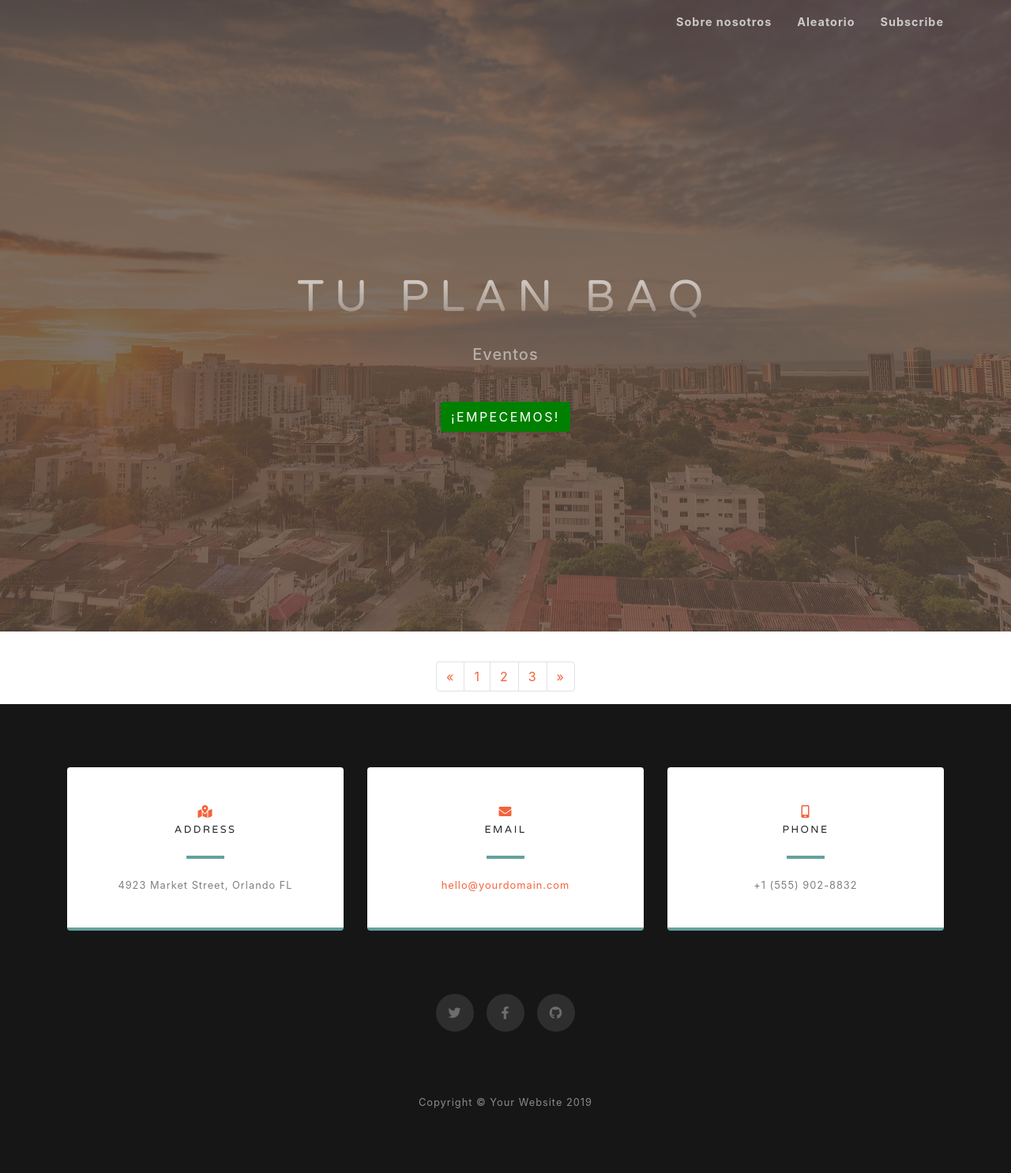
After one commit to vluribe/TUPLANBAQ, a PHP site: page /eventos_home.php in a window 1280 px wide. The commit adds this page. Shown: the whole page at 79% size. Run offline with PHP 8.4, Linux system fonts and the light colour scheme; data that the repository does not hold is empty.

Commit message:
muestra eventos

```diff
--- /dev/null
+++ b/eventos_home.php
@@ -0,0 +1,216 @@
+<?php
+if(isset($_GET['usuario'])){
+    $usuario = $_GET['usuario'];
+}else{
+    $usuario = "";
+}
+include('conexiongen.php');
+?>
+<!DOCTYPE html>
+<html lang="en">
+
+<head>
+
+  <meta charset="utf-8">
+  <meta name="viewport" content="width=device-width, initial-scale=1, shrink-to-fit=no">
+  <meta name="description" content="">
+  <meta name="author" content="">
+
+  <title>TU PLAN BAQ</title>
+
+  <!-- Bootstrap core CSS -->
+  <link href="vendor/bootstrap/css/bootstrap.min.css" rel="stylesheet">
+
+  <!-- Custom fonts for this template -->
+  <link href="vendor/fontawesome-free/css/all.min.css" rel="stylesheet">
+  <link href="https://fonts.googleapis.com/css?family=Varela+Round" rel="stylesheet">
+  <link href="https://fonts.googleapis.com/css?family=Nunito:200,200i,300,300i,400,400i,600,600i,700,700i,800,800i,900,900i" rel="stylesheet">
+
+  <!-- Custom styles for this template -->
+  <link href="css/grayscale.min.css" rel="stylesheet">
+  <link href="css/creative.css" rel="stylesheet">
+  <link href="css/owncss.css" rel="stylesheet">
+
+
+</head>
+<body id="page-top">
+
+  <!-- Navigation -->
+  <nav class="navbar navbar-expand-lg navbar-light fixed-top" id="mainNav">
+    <div class="container">
+      <button class="navbar-toggler navbar-toggler-right" type="button" data-toggle="collapse" data-target="#navbarResponsive" aria-controls="navbarResponsive" aria-expanded="false" aria-label="Toggle navigation">
+        Menu
+        <i class="fas fa-bars"></i>
+      </button>
+      <div class="collapse navbar-collapse" id="navbarResponsive">
+        <ul class="navbar-nav ml-auto">
+          <li class="nav-item">
+            <a class="nav-link js-scroll-trigger" href="#about">Sobre nosotros</a>
+          </li>
+          <li class="nav-item">
+            <a class="nav-link js-scroll-trigger" href="#aleatorio">Aleatorio</a>
+          </li>
+          <li class="nav-item">
+            <a class="nav-link js-scroll-trigger" href="#signup">Subscribe</a>
+          </li>
+        </ul>
+      </div>
+    </div>
+  </nav>
+
+  <!-- Header -->
+  <header class="masthead">
+    <div class="container d-flex h-100 align-items-center">
+      <div class="mx-auto text-center">
+        <h1 class="mx-auto my-0 text-uppercase">TU PLAN BAQ</h1>
+        <h2 class="text-white-50 mx-auto mt-2 mb-5">Eventos</h2>
+        <a href="#listaeventos" class="btn btn-primary js-scroll-trigger" style="background-color:green; border-color:green;">¡Empecemos!</a>
+      </div>
+    </div>
+  </header>
+  <!--Section lista eventos-->
+  <!-- Page Content -->
+<div class="container" id="listaeventos" style="padding-top:3%;">
+<?php
+//obtencion de datos de la tabla
+
+	// Check connection
+
+	if (!$conn) {
+    die("Connection failed: " . mysqli_connect_error());
+	} else {
+
+	$sql = "SELECT * FROM eventosbaq";
+	$resultado= $conn->query($sql);
+	if($resultado->num_rows >0){
+      while($row = $resultado->fetch_assoc()){
+        echo '
+        <div class="row">
+  <div class="col-md-7">
+    <a href="#">
+      <img class="img-fluid rounded mb-3 mb-md-0" src="'.$row["foto"].'" alt="">
+    </a>
+  </div>
+  <div class="col-md-5">
+    <h3 name="nombre" readonly>'.$row["nombre"].'</h3>
+    <p name="descripcion" readonly>'.$row["descripcion"].'</p>
+    <p>Direccion: '.$row["direccion"].'</p>
+    <p>Telefono: '.$row["telefono"].'</p>
+    <p>Empresa : '.$row["empresa"].'</p>
+    <a class="btn btn-primary" href="#" style="background-color:green; border-color:green;">Ver mas</a>
+  </div>
+</div>
+<hr>
+';
+      }
+    }
+
+  }
+
+      ?>
+
+
+<!-- Pagination -->
+<ul class="pagination justify-content-center">
+  <li class="page-item">
+    <a class="page-link" href="#" aria-label="Previous">
+      <span aria-hidden="true">&laquo;</span>
+      <span class="sr-only">Previous</span>
+    </a>
+  </li>
+  <li class="page-item">
+    <a class="page-link" href="#">1</a>
+  </li>
+  <li class="page-item">
+    <a class="page-link" href="#">2</a>
+  </li>
+  <li class="page-item">
+    <a class="page-link" href="#">3</a>
+  </li>
+  <li class="page-item">
+    <a class="page-link" href="#" aria-label="Next">
+      <span aria-hidden="true">&raquo;</span>
+      <span class="sr-only">Next</span>
+    </a>
+  </li>
+</ul>
+
+</div>
+<!-- /.container -->
+  <!-- Contact Section -->
+  <section class="contact-section bg-black">
+    <div class="container">
+
+      <div class="row">
+
+        <div class="col-md-4 mb-3 mb-md-0">
+          <div class="card py-4 h-100">
+            <div class="card-body text-center">
+              <i class="fas fa-map-marked-alt text-primary mb-2"></i>
+              <h4 class="text-uppercase m-0">Address</h4>
+              <hr class="my-4">
+              <div class="small text-black-50">4923 Market Street, Orlando FL</div>
+            </div>
+          </div>
+        </div>
+
+        <div class="col-md-4 mb-3 mb-md-0">
+          <div class="card py-4 h-100">
+            <div class="card-body text-center">
+              <i class="fas fa-envelope text-primary mb-2"></i>
+              <h4 class="text-uppercase m-0">Email</h4>
+              <hr class="my-4">
+              <div class="small text-black-50">
+                <a href="#">hello@yourdomain.com</a>
+              </div>
+            </div>
+          </div>
+        </div>
+
+        <div class="col-md-4 mb-3 mb-md-0">
+          <div class="card py-4 h-100">
+            <div class="card-body text-center">
+              <i class="fas fa-mobile-alt text-primary mb-2"></i>
+              <h4 class="text-uppercase m-0">Phone</h4>
+              <hr class="my-4">
+              <div class="small text-black-50">+1 (555) 902-8832</div>
+            </div>
+          </div>
+        </div>
+      </div>
+
+      <div class="social d-flex justify-content-center">
+        <a href="#" class="mx-2">
+          <i class="fab fa-twitter"></i>
+        </a>
+        <a href="#" class="mx-2">
+          <i class="fab fa-facebook-f"></i>
+        </a>
+        <a href="#" class="mx-2">
+          <i class="fab fa-github"></i>
+        </a>
+      </div>
+
+    </div>
+  </section>
+
+  <!-- Footer -->
+  <footer class="bg-black small text-center text-white-50">
+    <div class="container">
+      Copyright &copy; Your Website 2019
+    </div>
+  </footer>
+
+  <!-- Bootstrap core JavaScript -->
+  <script src="vendor/jquery/jquery.min.js"></script>
+  <script src="vendor/bootstrap/js/bootstrap.bundle.min.js"></script>
+
+  <!-- Plugin JavaScript -->
+  <script src="vendor/jquery-easing/jquery.easing.min.js"></script>
+
+  <!-- Custom scripts for this template -->
+  <script src="js/grayscale.min.js"></script>
+
+</body>
+
+</html>
```
Also changed, not shown: admin_eventos.php (+43 -7 lines).
